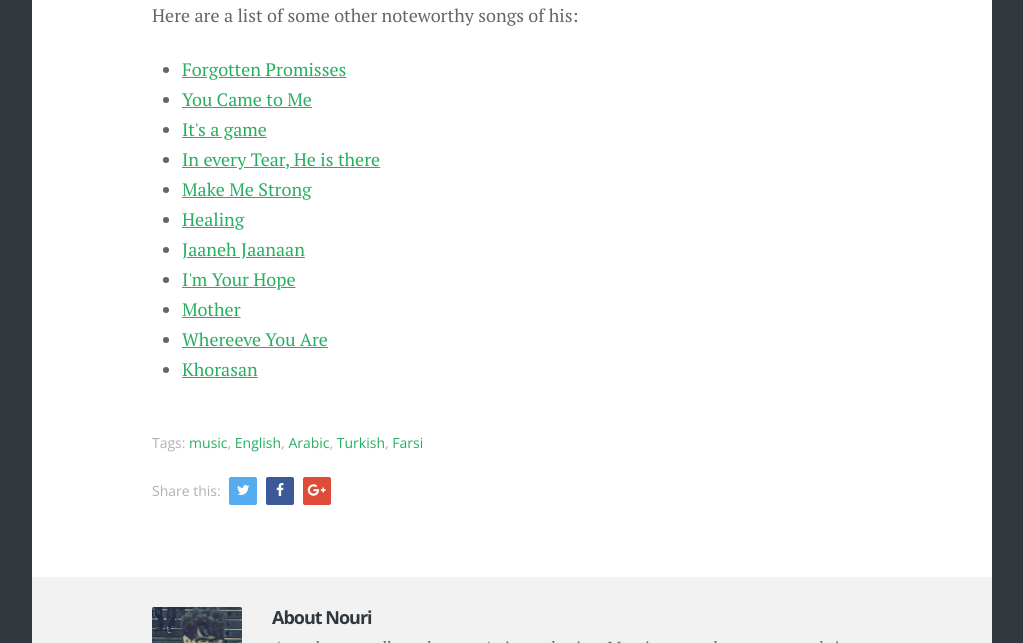
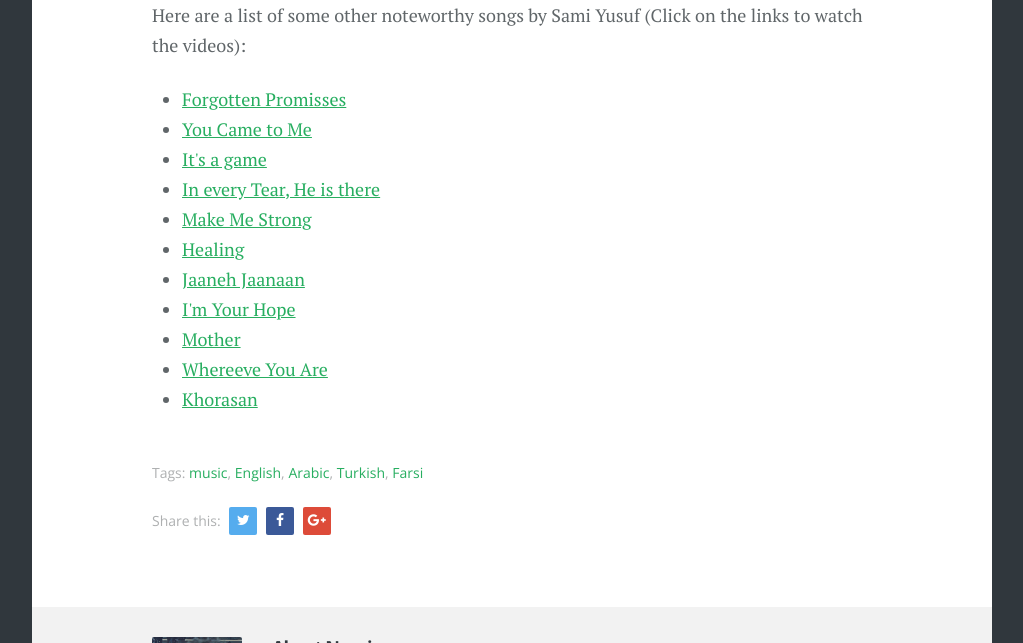
Before and after one commit to nourijp/chihaya, a Jekyll site: the page built from _posts/2018-01-01-Sami-Yusuf.md, in a window 1280 px wide and 900 px high, scrolled down 2310 px, cut to the strip 257-900 px from the top of the window. Shown: the whole strip, without its empty margins (128-1151 px from the left). Built offline with Jekyll 4.4.1, drawn with Linux system fonts in a browser that asks for light colours; some web fonts are replaced; comment, search, counter and statistics services are not loaded.

Commit message:
Update 2018-01-01-Sami-Yusuf.md

```diff
--- a/_posts/2018-01-01-Sami-Yusuf.md
+++ b/_posts/2018-01-01-Sami-Yusuf.md
@@ -19,7 +19,7 @@
 {% include image_full.html imageurl="/images/posts/
 SamiYusuf1.jpeg" title="" caption="" %}
 
-Here are a list of some other noteworthy songs of his:
+Here are a list of some other noteworthy songs by Sami Yusuf (Click on the links to watch the videos):
 
 <ul><li> <a href="https://www.youtube.com/watch?v=FKV2oeS4vw8"> Forgotten Promisses</a></li>
   <li> <a href="https://www.youtube.com/watch?v=kHl_TihFnS8">You Came to Me</a></li>
```
